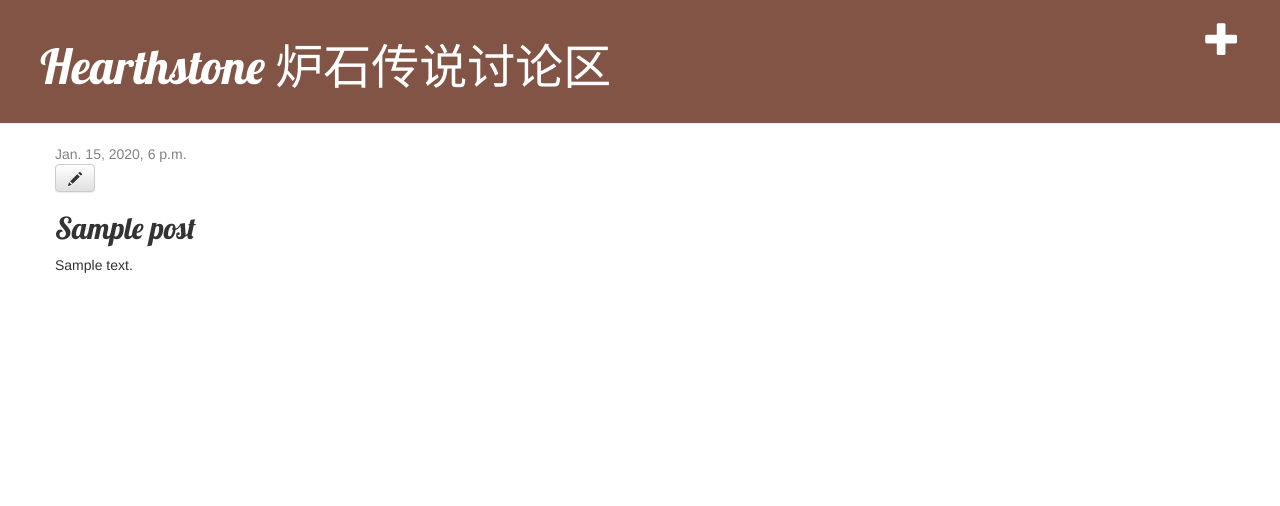
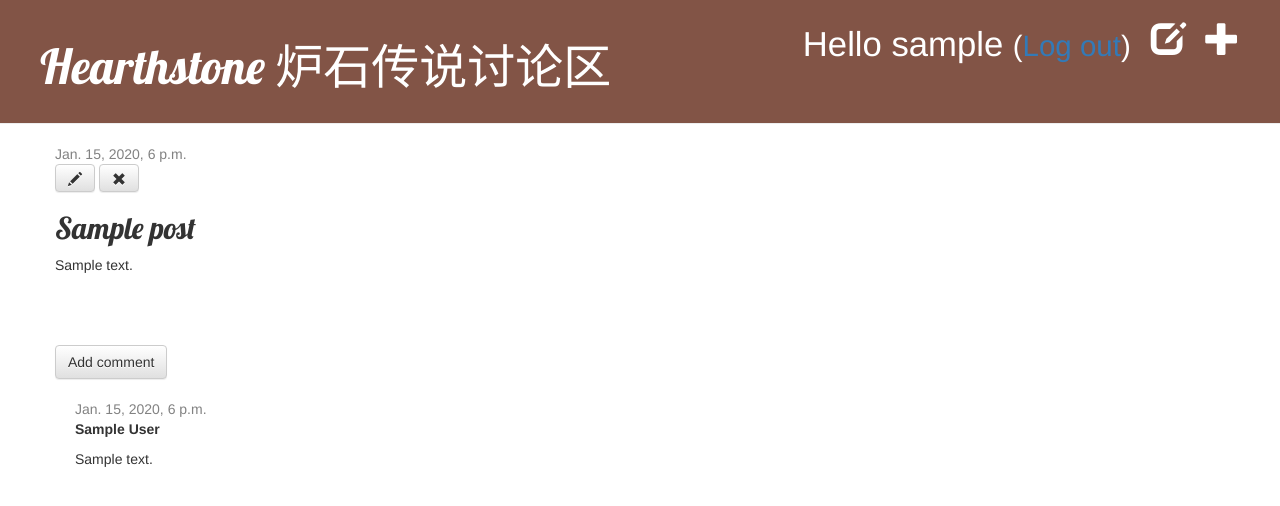
Before and after one commit to realisking/my-first-blog, a Django app: page /post/1/ in a window 1280 px wide. Shown: the top 506 px of the page. Run offline with Django 3.2, Linux system fonts and the light colour scheme; a user stored in the database is signed in; tables that the repository leaves empty hold one stand-in row (values such as "Sample post"); some libraries are stand-ins or nearby versions.

Commit message:
Added comments and draft mode.

```diff
--- a/blog/admin.py
+++ b/blog/admin.py
@@ -1,4 +1,5 @@
 from django.contrib import admin
-from .models import Post
+from .models import Post, Comment
 
 admin.site.register(Post)
+admin.site.register(Comment)
--- a/blog/models.py
+++ b/blog/models.py
@@ -5,10 +5,8 @@ class Post(models.Model):
 	author = models.ForeignKey('auth.User')
 	title = models.CharField(max_length = 200)
 	text = models.TextField()
-	created_date = models.DateTimeField(
-		default = timezone.now)
-	published_date = models.DateTimeField(
-		blank = True, null = True)
+	created_date = models.DateTimeField(default = timezone.now)
+	published_date = models.DateTimeField(blank = True, null = True)
 
 	def publish(self):
 		self.published_date = timezone.now()
@@ -16,3 +14,20 @@ class Post(models.Model):
 
 	def __str__(self):
 		return self.title
+
+	def approved_comments(self):
+		return self.comments.filter(approved_comment=True)
+
+class Comment(models.Model):
+    post = models.ForeignKey('blog.Post', related_name='comments')
+    author = models.CharField(max_length=200)
+    text = models.TextField()
+    created_date = models.DateTimeField(default=timezone.now)
+    approved_comment = models.BooleanField(default=False)
+
+    def approve(self):
+        self.approved_comment = True
+        self.save()
+
+    def __str__(self):
+        return self.text
--- a/blog/static/css/blog.css
+++ b/blog/static/css/blog.css
@@ -44,3 +44,7 @@ h1, h2, h3, h4 {
 .post h1 a, .post h1 a:visited {
     color: #000000;
 }
+
+.comment {
+    margin: 20px 0px 20px 20px;
+}
--- a/blog/templates/blog/base.html
+++ b/blog/templates/blog/base.html
@@ -12,6 +12,10 @@
     	<div class = "page-header">
             {% if user.is_authenticated %}
     		    <a href="{% url 'post_new' %}" class="top-menu"><span class="glyphicon glyphicon-plus"></span></a>
+                <a href="{% url 'post_draft_list' %}" class="top-menu"><span class="glyphicon glyphicon-edit"></span></a>
+                <p class="top-menu">Hello {{ user.username }} <small>(<a href="{% url 'logout' %}">Log out</a>)</small></p>
+            {% else %}
+                <a href="{% url 'login' %}" class="top-menu"><span class="glyphicon glyphicon-lock"></span></a>
             {% endif %}
     		<h1><a href = "/">Hearthstone 炉石传说讨论区</a></h1>
     	</div>
--- a/blog/templates/blog/post_detail.html
+++ b/blog/templates/blog/post_detail.html
@@ -6,11 +6,35 @@
 			<div class = "date">
 				{{ post.published_date }}
 			</div>
+		{% else %}
+			<a class="btn btn-default" href="{% url 'post_publish' pk=post.pk %}">Publish</a>
 		{% endif %}
 		{% if user.is_authenticated %}
 			<a class="btn btn-default" href="{% url 'post_edit' pk=post.pk %}"><span class="glyphicon glyphicon-pencil"></span></a>
+			<a class="btn btn-default" href="{% url 'post_remove' pk=post.pk %}"><span class="glyphicon glyphicon-remove"></span></a>
+		{% else %}
+			<a href="{% url 'login' %}" class="top-menu"><span class="glyphicon glyphicon-lock"></span></a>
 		{% endif %}
 		<h2>{{ post.title }}</h2>
 		<p>{{ post.text|linebreaksbr }}</p>
 	</div>
+
+	<a class="btn btn-default" href="{% url 'add_comment_to_post' pk=post.pk %}">Add comment</a>
+	{% for comment in post.comments.all %}
+    	{% if user.is_authenticated or comment.approved_comment %}
+    	<div class="comment">
+        	<div class="date">
+           		{{ comment.created_date }}
+            	{% if not comment.approved_comment %}
+                	<a class="btn btn-default" href="{% url 'comment_remove' pk=comment.pk %}"><span class="glyphicon glyphicon-remove"></span></a>
+                	<a class="btn btn-default" href="{% url 'comment_approve' pk=comment.pk %}"><span class="glyphicon glyphicon-ok"></span></a>
+            	{% endif %}
+        	</div>
+        	<strong>{{ comment.author }}</strong>
+        	<p>{{ comment.text|linebreaks }}</p>
+    	</div>
+    	{% endif %}
+	{% empty %}
+    	<p>目前尚未有评论 :(</p>
+	{% endfor %}
 {% endblock %}
--- a/blog/urls.py
+++ b/blog/urls.py
@@ -6,4 +6,10 @@ urlpatterns = [
 	url(r'^post/(?P<pk>\d+)/$', views.post_detail, name = 'post_detail'),
 	url(r'^post/new/$', views.post_new, name = 'post_new'),
 	url(r'^post/(?P<pk>\d+)/edit/$', views.post_edit, name='post_edit'),
+	url(r'^drafts/$', views.post_draft_list, name='post_draft_list'),
+	url(r'^post/(?P<pk>\d+)/publish/$', views.post_publish, name='post_publish'),
+	url(r'^post/(?P<pk>\d+)/remove/$', views.post_remove, name='post_remove'),
+	url(r'^post/(?P<pk>\d+)/comment/$', views.add_comment_to_post, name='add_comment_to_post'),
+	url(r'^comment/(?P<pk>\d+)/approve/$', views.comment_approve, name='comment_approve'),
+	url(r'^comment/(?P<pk>\d+)/remove/$', views.comment_remove, name='comment_remove'),
 ]
--- a/blog/views.py
+++ b/blog/views.py
@@ -1,32 +1,34 @@
 from django.shortcuts import render, get_object_or_404
 from django.utils import timezone
-from .models import Post
-from .forms import PostForm
+from .models import Post, Comment
+from .forms import PostForm, CommentForm
 from django.shortcuts import redirect
+from django.contrib.auth.decorators import login_required
 
 # Create your views here.
 
 def post_list(request):
-	posts = Post.objects.filter(published_date__lte = timezone.now()).order_by('published_date')
+	posts = Post.objects.filter(published_date__lte = timezone.now()).order_by('-published_date')
 	return render(request, 'blog/post_list.html', {'posts': posts})
 
 def post_detail(request, pk):
 	post = get_object_or_404(Post, pk = pk)
 	return render(request, 'blog/post_detail.html', {'post': post})
 
+@login_required
 def post_new(request):
 	if request.method == "POST":
 		form = PostForm(request.POST)
 		if form.is_valid():
 			post = form.save(commit = False)
 			post.author = request.user
-			post.published_date = timezone.now()
 			post.save()
 			return redirect('post_detail', pk=post.pk)
 	else:
 		form = PostForm()
 	return render(request, 'blog/post_edit.html', {'form': form})
 
+@login_required
 def post_edit(request, pk):
     post = get_object_or_404(Post, pk=pk)
     if request.method == "POST":
@@ -34,9 +36,51 @@ def post_edit(request, pk):
         if form.is_valid():
             post = form.save(commit=False)
             post.author = request.user
-            post.published_date = timezone.now()
             post.save()
             return redirect('post_detail', pk=post.pk)
     else:
         form = PostForm(instance=post)
     return render(request, 'blog/post_edit.html', {'form': form})
+
+@login_required
+def post_draft_list(request):
+	posts = Post.objects.filter(published_date__isnull=True).order_by('created_date')
+	return render(request, 'blog/post_draft_list.html', {'posts': posts})
+
+@login_required
+def post_publish(request, pk):
+	post = get_object_or_404(Post, pk=pk)
+	post.publish()
+	return redirect('post_detail', pk=pk)
+
+@login_required
+def post_remove(request, pk):
+	post = get_object_or_404(Post, pk=pk)
+	post.delete()
+	return redirect('post_list')
+
+def add_comment_to_post(request, pk):
+    post = get_object_or_404(Post, pk=pk)
+    if request.method == "POST":
+        form = CommentForm(request.POST)
+        if form.is_valid():
+            comment = form.save(commit=False)
+            comment.post = post
+            comment.save()
+            return redirect('post_detail', pk=post.pk)
+    else:
+        form = CommentForm()
+    return render(request, 'blog/add_comment_to_post.html', {'form': form})
+
+@login_required
+def comment_approve(request, pk):
+    comment = get_object_or_404(Comment, pk=pk)
+    comment.approve()
+    return redirect('post_detail', pk=comment.post.pk)
+
+@login_required
+def comment_remove(request, pk):
+    comment = get_object_or_404(Comment, pk=pk)
+    post_pk = comment.post.pk
+    comment.delete()
+    return redirect('post_detail', pk=post_pk)
--- a/mysite/settings.py
+++ b/mysite/settings.py
@@ -27,6 +27,7 @@ DEBUG = True
 
 ALLOWED_HOSTS = ['127.0.0.1', '.pythonanywhere.com']
 
+LOGIN_REDIRECT_URL = '/'
 
 # Application definition
 
--- a/mysite/urls.py
+++ b/mysite/urls.py
@@ -1,5 +1,8 @@
 from django.conf.urls import include, url
 from django.contrib import admin
+
+
+from django.contrib.auth import views
 
 urlpatterns = [
     # Examples:
@@ -8,4 +11,6 @@ urlpatterns = [
 
     url(r'^admin/', include(admin.site.urls)),
     url(r'', include('blog.urls')),
+    url(r'^accounts/login/$', views.login, name='login'),
+    url(r'^accounts/logout/$', views.logout, name='logout', kwargs={'next_page': '/'}),
 ]
```
Also changed, not shown: blog/forms.py (+8 -1 lines), blog/templates/blog/add_comment_to_post.html (added, +9 -0 lines), blog/templates/blog/post_draft_list.html (added, +11 -0 lines), blog/templates/blog/post_list.html (+5 -4 lines), blog/templates/registration/login.html (added, +24 -0 lines), blog/migrations/0002_comment.py (added).
